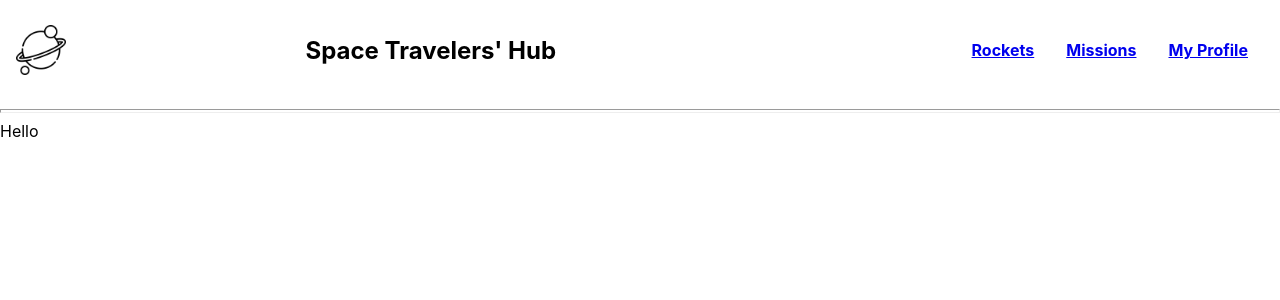
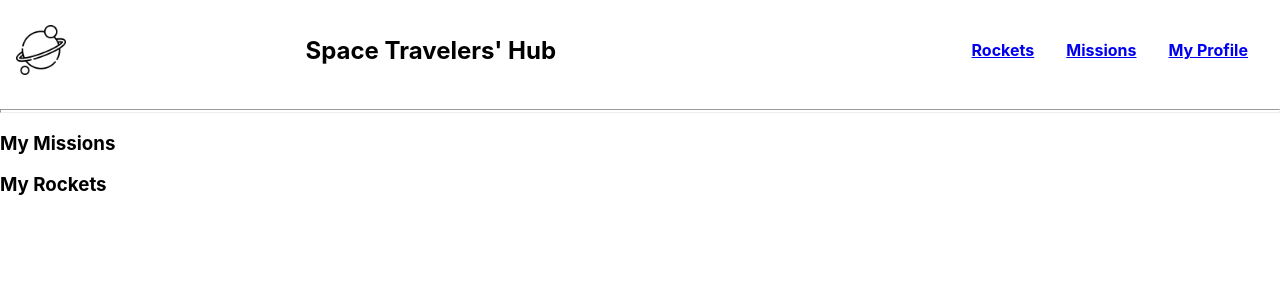
Before and after one commit to rachaouldbabaali/React-Redux-GP, a React (Create React App) app: page /MyProfile in a window 1280 px wide. Shown: the top 300 px of the page. Built offline with nearby package versions, Linux system fonts and the light colour scheme.

Commit message:
Display rockets is working good

```diff
--- a/src/components/MyProfile.js
+++ b/src/components/MyProfile.js
@@ -1,11 +1,34 @@
 import React from 'react';
+import { useSelector } from 'react-redux';
+import styles from '../styles/MyProfile.module.css';
 
-const MyProfile = () => (
+const MyProfile = () => {
+  const rockets = useSelector((state) => state.rocket.rockets);
 
-  <div>
-    Hello
-  </div>
+  const rocketin = [].concat(...rockets);
 
-);
+  const filterRocketName = () => rocketin.filter((rocket) => rocket.reserved);
+
+  return (
+    <div className={styles.profileWrapper}>
+      <div className={styles.missionList}>
+        <h3>My Missions</h3>
+
+      </div>
+
+      <div className={styles.rocketList}>
+        <h3>My Rockets</h3>
+        <ul className={styles.listing}>
+          {filterRocketName().map((rocket) => (
+            <li key={rocket.id} className={styles.list}>
+              {rocket.name}
+            </li>
+          ))}
+        </ul>
+      </div>
+
+    </div>
+  );
+};
 
 export default MyProfile;
```
Also changed, not shown: src/styles/MyProfile.module.css (added).
